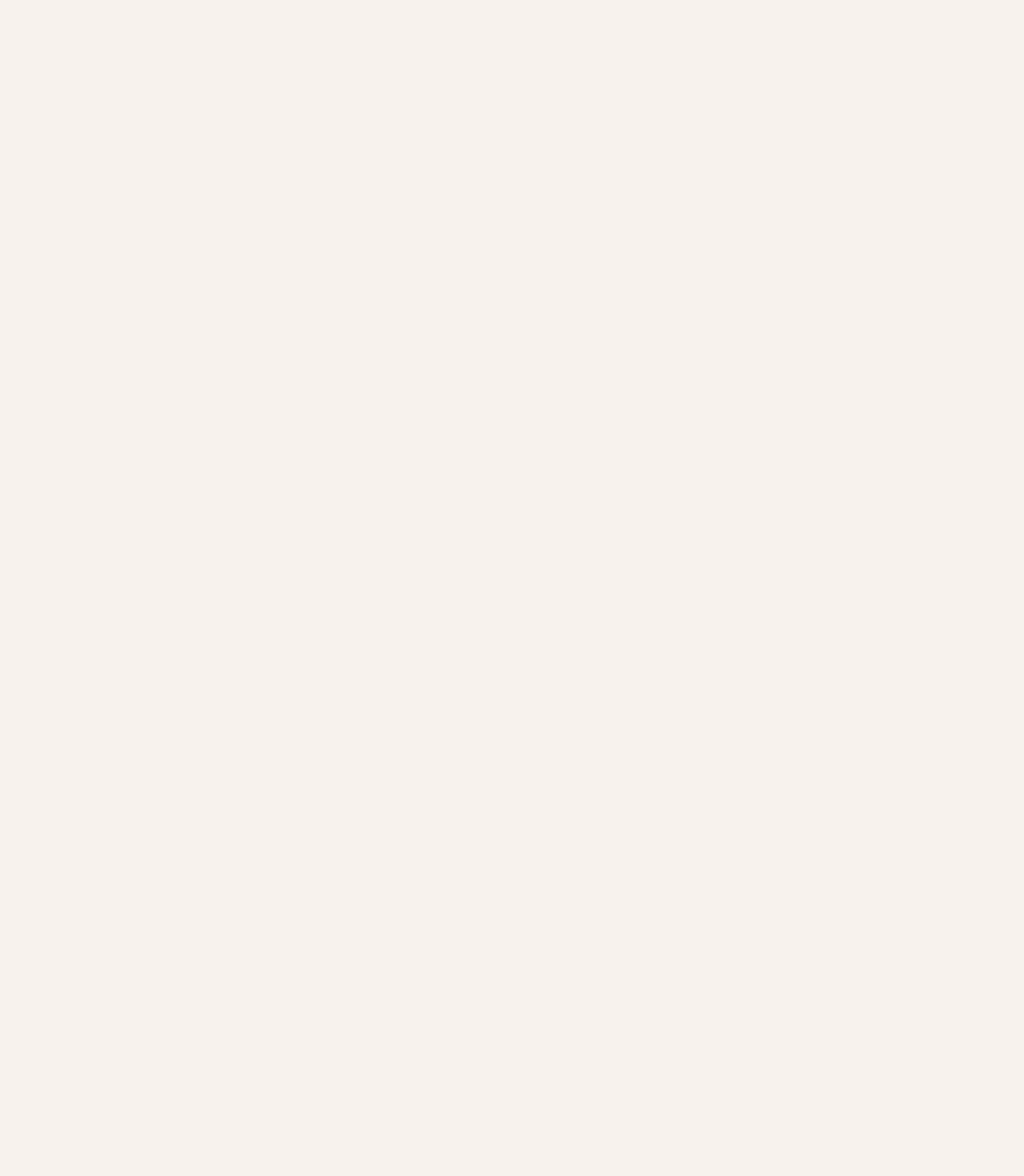
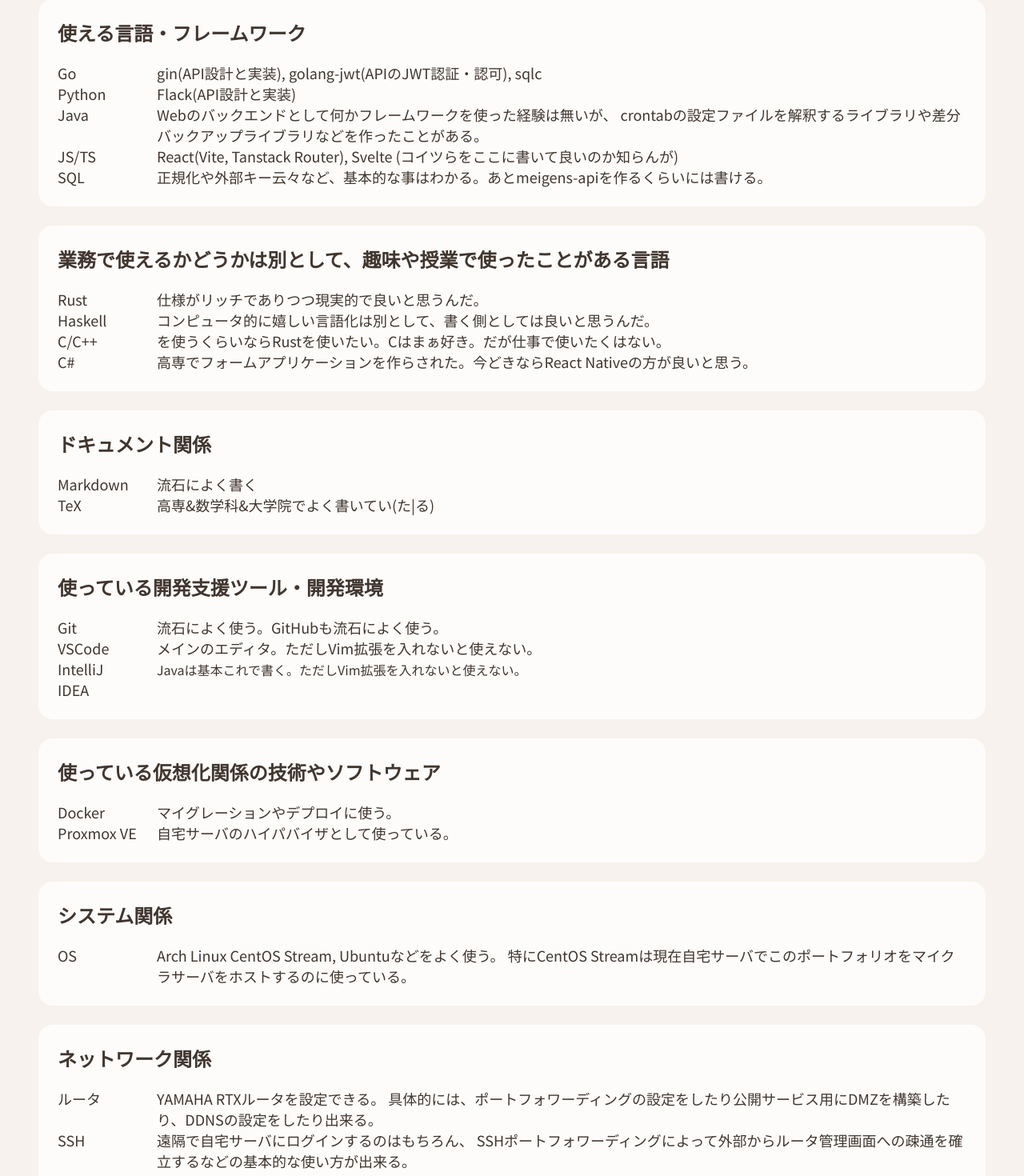
Before and after one commit to skpub/portfolio_v3, a SvelteKit app: page /skills in a window 1280 px wide. Shown: the part 140-1610 px from the top of the page at 80% size. Before the commit the page ends 800 px from the top, so only its background shows below. Built offline with nearby package versions, Linux system fonts and the light colour scheme; a web font is replaced by a local one.

Commit message:
出来ること追加

```diff
--- a/src/routes/+layout.svelte
+++ b/src/routes/+layout.svelte
@@ -89,7 +89,7 @@
   :global(h1, h2, h3) {
     font-family: var(--letter1);
   }
-  :global(p) {
+  :global(p, span) {
     font-size: 18px;
   }
   :global(.margin24) {
@@ -106,6 +106,31 @@
     color: var(--foreground3);
     font-weight: bold;
   }
+  :global(.table) {
+    display: table;
+  }
+
+  :global(.table-row) {
+    display: table-row;
+    width: max-content;
+  }
+  :global(.table-cell:nth-child(1)) {
+    padding-right: 24px;
+  }
+
+  :global(.table-cell) {
+    display: table-cell;
+  }
+  :global(.box_container) {
+    margin: 24px;
+    padding: 24px;
+    border-radius: 18px;
+    background-color: var(--background_s);
+  }
+  :global(.box_container > h2) {
+    margin-top: 0;
+  }
+
   :root {
     color: var(--foreground);
     --gothic1: "Zen Maru Gothic";
@@ -134,6 +159,7 @@
   }
 
   #header {
+    z-index: 1;
     display: flex;
     justify-content: end;
     position: absolute;
@@ -180,6 +206,9 @@
   }
 
   #tab_container {
+    position: sticky;
+    top: 0;
+    left: 0;
     height: 100dvh;
     min-width: max-content;
     display: flex;
@@ -217,7 +246,7 @@
   @media screen and (max-width: 1520px) and (min-width: 1000px) {
     .tab {
       flex: 1;
-      max-width: 200px;
+      max-width: 160px;
     }
   }
 
@@ -233,6 +262,9 @@
       height: 48px;
       width: 100dvw;
       flex-flow: row;
+      p {
+        font-size: 16px;
+      }
     }
     .tab-shadow {
       background: linear-gradient(0deg, var(--shadow), color-mix(in srgb, var(--background) 90%, black 10%) 24px);
--- a/src/routes/skills/+page.svelte
+++ b/src/routes/skills/+page.svelte
@@ -1 +1,142 @@
 <h1>できること</h1>
+
+<div class="box_container">
+  <h2>使える言語・フレームワーク</h2>
+  <div class="table">
+    <div class="table-row">
+      <div class="table-cell"><span>Go</span></div>
+      <div class="table-cell"><span>gin(API設計と実装), golang-jwt(APIのJWT認証・認可), sqlc</span></div>
+    </div>
+    <div class="table-row">
+      <div class="table-cell"><span>Python</span></div>
+      <div class="table-cell"><span>Flack(API設計と実装)</span></div>
+    </div>
+    <div class="table-row">
+      <div class="table-cell"><span>Java</span></div>
+      <div class="table-cell"><span>{`
+        Webのバックエンドとして何かフレームワークを使った経験は無いが、
+        crontabの設定ファイルを解釈するライブラリや差分バックアップライブラリなどを作ったことがある。`}</span></div>
+    </div>
+    <div class="table-row">
+      <div class="table-cell"><span>JS/TS</span></div>
+      <div class="table-cell"><span>React(Vite, Tanstack Router), Svelte (コイツらをここに書いて良いのか知らんが)</span></div>
+    </div>
+    <div class="table-row">
+      <div class="table-cell"><span>SQL</span></div>
+      <div class="table-cell"><span>正規化や外部キー云々など、基本的な事はわかる。あとmeigens-apiを作るくらいには書ける。</span></div>
+    </div>
+    <div class="table-row">
+      <div class="table-cell"><span></span></div>
+      <div class="table-cell"><span></span></div>
+    </div>
+  </div>
+</div>
+
+<div class="box_container">
+  <h2>業務で使えるかどうかは別として、趣味や授業で使ったことがある言語</h2>
+  <div class="table">
+    <div class="table-row">
+      <div class="table-cell"><span>Rust</span></div>
+      <div class="table-cell"><span>仕様がリッチでありつつ現実的で良いと思うんだ。</span></div>
+    </div>
+    <div class="table-row">
+      <div class="table-cell"><span>Haskell</span></div>
+      <div class="table-cell"><span>コンピュータ的に嬉しい言語化は別として、書く側としては良いと思うんだ。</span></div>
+    </div>
+    <div class="table-row">
+      <div class="table-cell"><span>C/C++</span></div>
+      <div class="table-cell"><span>を使うくらいならRustを使いたい。Cはまぁ好き。だが仕事で使いたくはない。</span></div>
+    </div>
+    <div class="table-row">
+      <div class="table-cell"><span>C#</span></div>
+      <div class="table-cell"><span>高専でフォームアプリケーションを作らされた。今どきならReact Nativeの方が良いと思う。</span></div>
+    </div>
+  </div>
+</div>
+
+<div class="box_container">
+  <h2>ドキュメント関係</h2>
+  <div class="table">
+    <div class="table-row">
+      <div class="table-cell"><span>Markdown</span></div>
+      <div class="table-cell"><span>流石によく書く</span></div>
+    </div>
+    <div class="table-row">
+      <div class="table-cell"><span>TeX</span></div>
+      <div class="table-cell"><span>高専&数学科&大学院でよく書いてい(た|る)</span></div>
+    </div>
+  </div>
+</div>
+
+<div class="box_container">
+  <h2>使っている開発支援ツール・開発環境</h2>
+  <div class="table">
+    <div class="table-row">
+      <div class="table-cell"><span>Git</span></div>
+      <div class="table-cell"><span>流石によく使う。GitHubも流石によく使う。</span></div>
+    </div>
+    <div class="table-row">
+      <div class="table-cell"><span>VSCode</span></div>
+      <div class="table-cell"><span>メインのエディタ。ただしVim拡張を入れないと使えない。</span></div>
+    </div>
+    <div class="table-row">
+      <div class="table-cell"><span>IntelliJ IDEA</span></div>
+      <div class="table-cell"><span></span>Javaは基本これで書く。ただしVim拡張を入れないと使えない。</div>
+    </div>
+  </div>
+</div>
+
+<div class="box_container">
+  <h2>使っている仮想化関係の技術やソフトウェア</h2>
+  <div class="table">
+    <div class="table-row">
+      <div class="table-cell"><span>Docker</span></div>
+      <div class="table-cell"><span>マイグレーションやデプロイに使う。</span></div>
+    </div>
+    <div class="table-row">
+      <div class="table-cell"><span>Proxmox VE</span></div>
+      <div class="table-cell"><span>自宅サーバのハイパバイザとして使っている。</span></div>
+    </div>
+  </div>
+</div>
+
+<div class="box_container">
+  <h2>システム関係</h2>
+  <div class="table">
+    <div class="table-row">
+      <div class="table-cell"><span>OS</span></div>
+      <div class="table-cell"><span>{`
+        Arch Linux CentOS Stream, Ubuntuなどをよく使う。
+        特にCentOS Streamは現在自宅サーバでこのポートフォリオをマイクラサーバをホストするのに使っている。`}</span></div>
+    </div>
+  </div>
+</div>
+
+<div class="box_container">
+  <h2>ネットワーク関係</h2>
+  <div class="table">
+    <div class="table-row">
+      <div class="table-cell"><span>ルータ</span></div>
+      <div class="table-cell"><span>{`YAMAHA RTXルータを設定できる。
+        具体的には、ポートフォワーディングの設定をしたり公開サービス用にDMZを構築したり、DDNSの設定をしたり出来る。
+      `}</span></div>
+    </div>
+    <div class="table-row">
+      <div class="table-cell"><span>SSH</span></div>
+      <div class="table-cell"><span>{`遠隔で自宅サーバにログインするのはもちろん、
+        SSHポートフォワーディングによって外部からルータ管理画面への疎通を確立するなどの基本的な使い方が出来る。
+      `}</span></div>
+    </div>
+  </div>
+</div>
+
+<style>
+  .table-cell:nth-child(1) {
+    width: 100px;
+  }
+  @media (max-width: 768px) {
+    .table-cell:nth-child(1) {
+      width: 50px;
+    }
+  }
+</style>
```
Also changed, not shown: src/routes/+page.svelte (+0 -14 lines), src/routes/career/+page.svelte (+3 -11 lines), src/routes/hobby/+page.svelte (+4 -10 lines).
